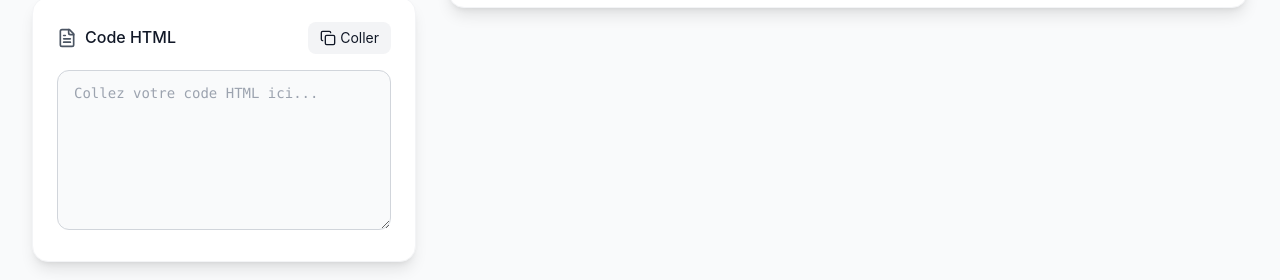
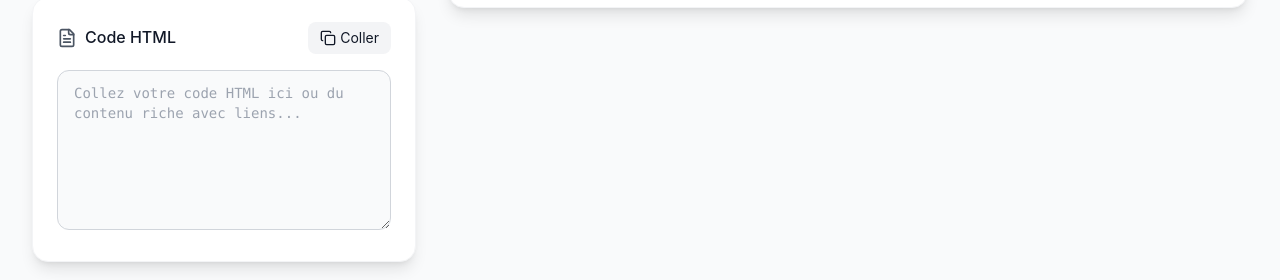
Before and after one commit to evhsl/test_emergent, a React (Create React App) app in the folder frontend/: page / in a window 1280 px wide. Shown: the part 354-634 px from the top of the page. Built offline with nearby package versions, Linux system fonts and the light colour scheme.

Commit message:
auto-commit for cf644137-695b-4d4d-9bee-f8e45b6f9f0e

```diff
--- a/frontend/src/components/Dropzone.jsx
+++ b/frontend/src/components/Dropzone.jsx
@@ -106,7 +106,8 @@ const Dropzone = ({ onHtmlContent, htmlContent }) => {
         <textarea
           value={htmlContent}
           onChange={handleTextareaChange}
-          placeholder="Collez votre code HTML ici..."
+          onPaste={handleRichPaste}
+          placeholder="Collez votre code HTML ici ou du contenu riche avec liens..."
           className="w-full h-40 px-4 py-3 border border-gray-300 dark:border-gray-600 rounded-xl focus:ring-2 focus:ring-sunset-500 focus:border-transparent resize-vertical font-mono text-sm bg-gray-50 dark:bg-gray-700 dark:text-white"
         />
 
```
